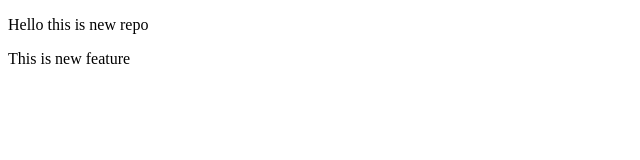
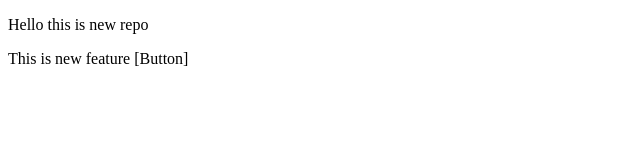
Before and after one commit to Shantanu-Avhad06/LocalRepo, a plain HTML site: page index.html in a window 1280 px wide. Shown: the full height of the page, 0-640 px from the left. Drawn offline with Linux system fonts and the light colour scheme.

Commit message:
Add Button

```diff
--- a/index.html
+++ b/index.html
@@ -7,7 +7,7 @@
 </head>
 <body>
     <p>Hello this is new repo</p>
-    <p>This is new feature</p>
+    <p>This is new feature [Button]</p>
 
 </body>
 </html>
```
